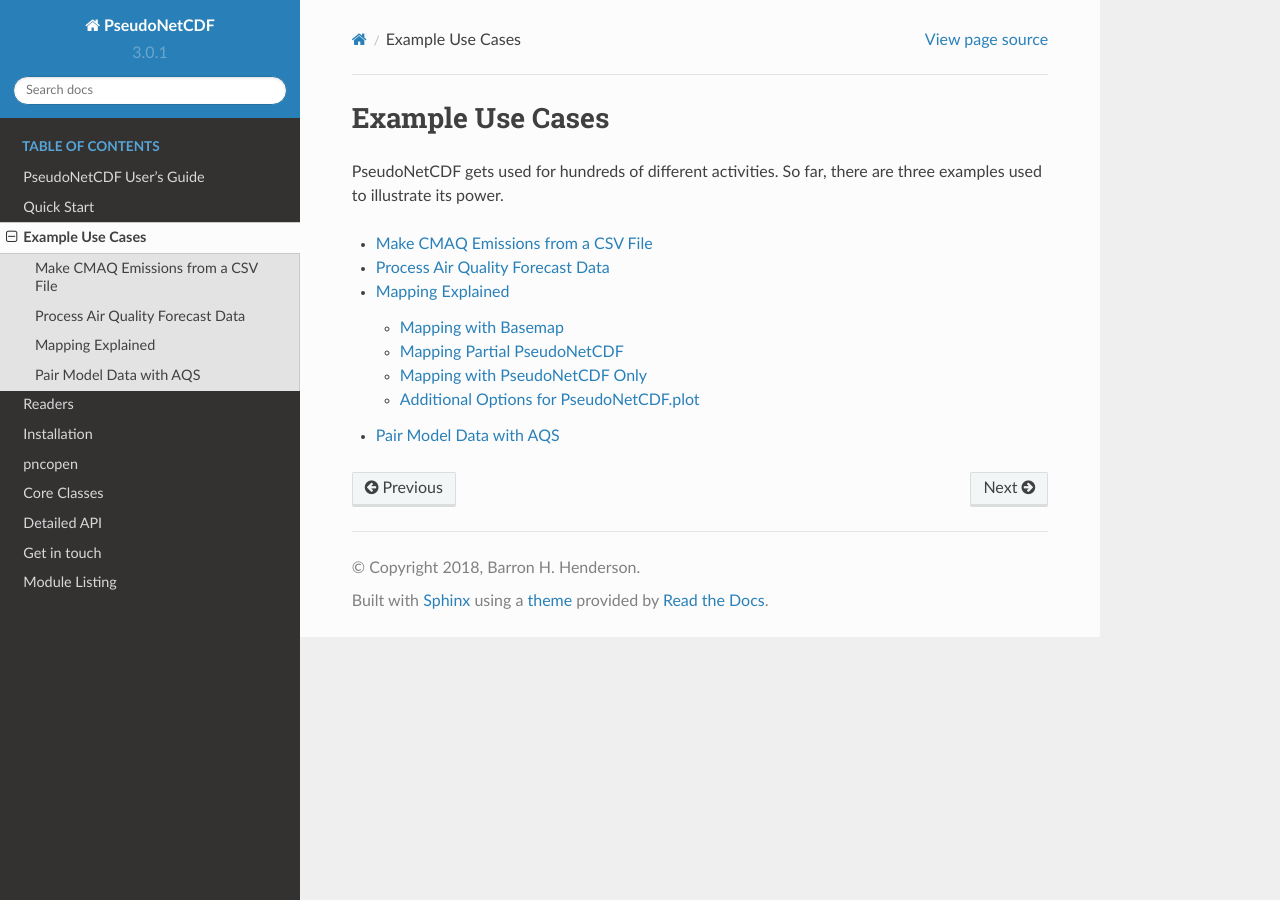
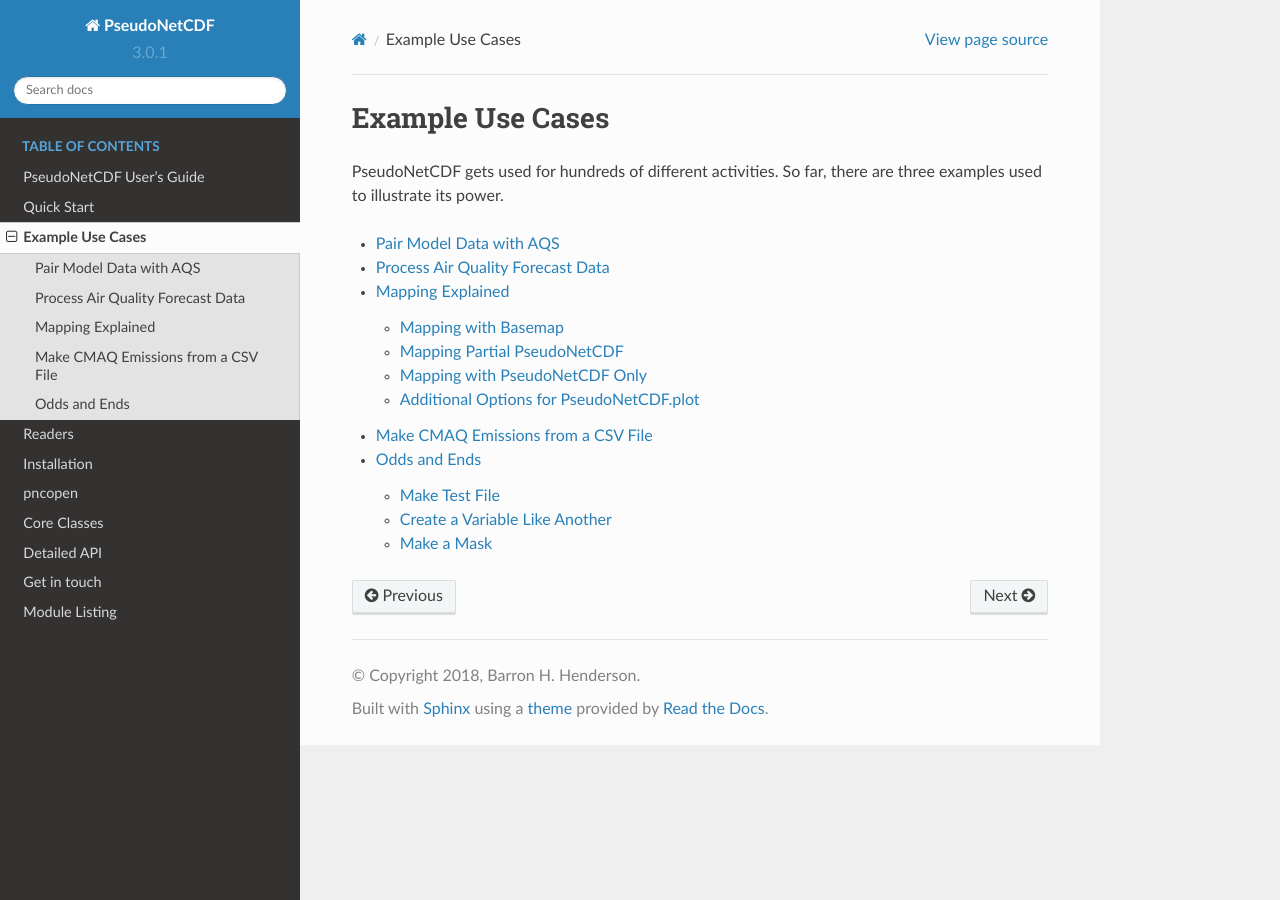
Before and after one commit to barronh/pseudonetcdf, a Sphinx documentation site: the page built from doc/examples.rst, in a window 1280 px wide. Built offline with Sphinx 7.4.7 and the Read the Docs theme 2.0.0, drawn with Linux system fonts in a browser that asks for light colours; pages that are not in the unit, such as notebooks, are missing from menus; some of the changed lines change nothing that is shown.

Commit message:
Adding odds and ends

```diff
--- a/doc/examples.rst
+++ b/doc/examples.rst
@@ -8,6 +8,9 @@ three examples used to illustrate its power.
 
 .. toctree::
       :maxdepth: 1
-   :glob:
 
-   examples/*
+   examples/pairmodobs.rst
+   examples/forecaststack.rst
+   examples/mapping.rst
+   examples/cmaqemisfromcsv.rst
+   examples/oddsandends.rst
--- /dev/null
+++ b/doc/examples/oddsandends.rst
@@ -0,0 +1,133 @@
+.. CMAQ Odds and Ends
+
+Odds and Ends
+-------------
+
+This is a collection of small examples that are useful either by themselves
+or as examples that can be adapted and combined to more general problems.
+The example data used with be IOAPI-like data, but these examples work with
+CMAQ, CAMx, GEOS-Chem, HYSPLIT... any file that PseudoNetCDF can read.
+
+Make Test File
+~~~~~~~~~~~~~~
+The following examples assume the existence of a file (`f`) made here.
+which has one variable (DUMMY). Note that this file also has latitude
+and longitude as variables that IOAPI would not see.
+
+.. code-block:: python
+
+  import PseudoNetCDF as pnc
+
+  # create a GRIDDESC
+  with open('GRIDDESC', 'w') as gf:
+      gf.write(
+         "' '\n'LamCon_40N_97W'\n 2 33.000 45.000 -97.000 -97.000 40.000\n" +
+         "' '\n'12US1'\n'LamCon_40N_97W' " +
+         "-2556000.0 -1728000.0 12000.0 12000.0 459 299 1\n' '"
+      )
+
+  # Create a Template
+  gf = pnc.pncopen('GRIDDESC', format='griddesc')
+  gf.SDATE = 2016001
+  gf.updatetflag(overwrite=True)
+  delattr(gf, 'VAR-LIST')
+  gf.updatemeta()
+  gf.save('test.nc').close()
+
+
+Create a Variable Like Another
+~~~~~~~~~~~~~~~~~~~~~~~~~~~~~~
+
+Often variables share dimensions and data types, which makes duplication useful.
+The `copyVariable` method will takes a variable and a new `key` to use for the
+duplicate. The duplicated variable has all the same properties and data. You
+can exclude data copying with `withdata=False` and overwrite the properties.
+
+The example below takes the DUMMY variable and makes a NEW variable. Because
+this is IOAPI-like, I remve the VAR-LIST attribute and have it rebuilt.
+
+.. code-block:: python
+
+  import PseudoNetCDF as pnc
+
+  f = pnc.pncopen('test.nc', format='ioapi').copy()
+  oldvar = f.variables['DUMMY']
+  newvar = f.copyVariable(oldvar, key='NEW', withdata=False)
+
+  # Update properties
+  newvar.setncatts(dict(long_name='NEW', var_desc='NEW variable', units='ppmV'))
+  # Update values
+  newvar[:] = 1
+  delattr(f, 'VAR-LIST')
+  f.updatemeta()
+
+Make a Mask
+~~~~~~~~~~~
+A common task is to create a variable whose shape depends on location in a
+geopolitical boundary. This example creates a file with variables for each
+United States state. The values are 1 in the state and 0 outside. The political
+boundary definitions come from the gadm.org project.
+
+First, we collect shapes for each state. Then, for each cell, we check the
+cell centroid against each shape. For efficiency, the state shapes are
+prepared (`prep`) and simplied (`simplify`). This allows for fast checking.
+Then, we sort the polygons by distance to preferentially test close states.
+When a match is found, the loop is broken and moves on to the next cell.
+
+.. code-block:: python
+
+  import PseudoNetCDF as pnc
+  import numpy as np
+  import shapefile
+  from shapely.geometry import shape, Point
+  from shapely.prepared import prep
+
+
+  f = pnc.pncopen('test.nc', format='ioapi').copy()
+  tmpvar = f.variables['DUMMY']
+  # if your file has lat/lon variables, read them directly
+  # or use the code below to make them
+  I, J = np.meshgrid(
+      np.arange(f.NCOLS),
+      np.arange(f.NROWS),
+  )
+  lon, lat = f.ij2ll(I, J)
+
+  # wget https://biogeo.ucdavis.edu/data/gadm3.6/shp/gadm36_USA_shp.zip
+  # unzip gadm36_USA_shp.zip
+  gadmf = shapefile.Reader('gadm36_USA_1.shp')
+  # define useful field ids
+  fieldids = {field[0]: fi for fi, field in enumerate(gadmf.fields[1:])}
+  statefield = fieldids['NAME_1']
+  varfield = fieldids['HASC_1']
+  # Create a dictionary of shapes with names like US_NC
+  shapes = {}
+  for feat in gadmf:
+      shapes[feat.record[varfield].replace('.', '_')] = shape(feat.shape)
+
+  # make a copy of shapes for fast contains checking
+  prepared = {shapek: prep(shape) for shapek, shape in shapes.items()}
+
+  # Create variables to hold state masks
+  # initialize with 0
+  for maskkey in shapes:
+      maskvar = f.copyVariable(tmpvar, key=maskkey, withdata=False)
+      maskvar.setncatts(dict(units='1', long_name=maskkey, var_desc=maskkey))
+      maskvar[:] = 0
+
+  # Loop over row (j) and column (i) and find state that contains
+  # cell center
+  for j in range(f.NROWS):
+      print(end='.', flush=True)
+      for i in range(f.NCOLS):
+          cellcenter = Point(lon[j, i], lat[j, i])
+          checkkeys = sorted(list(shapes), key=lambda k: cellcenter.distance(shapes[k].envelope))
+          for maskkey in checkkeys:
+              prepd = prepared[maskkey]
+              if prepd.contains(cellcenter):
+                  maskvar = f.variables[maskkey]
+                  maskvar[0, 0, j, i] = 1
+                  break
+
+  # Save as a mask file
+  f.save('mask.nc')
```
